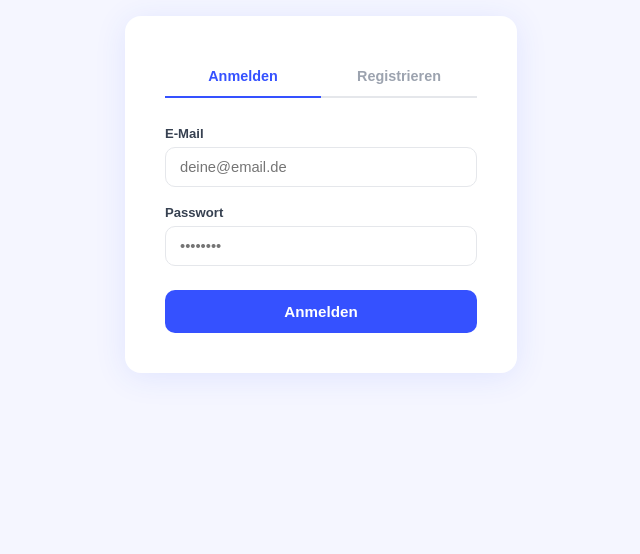
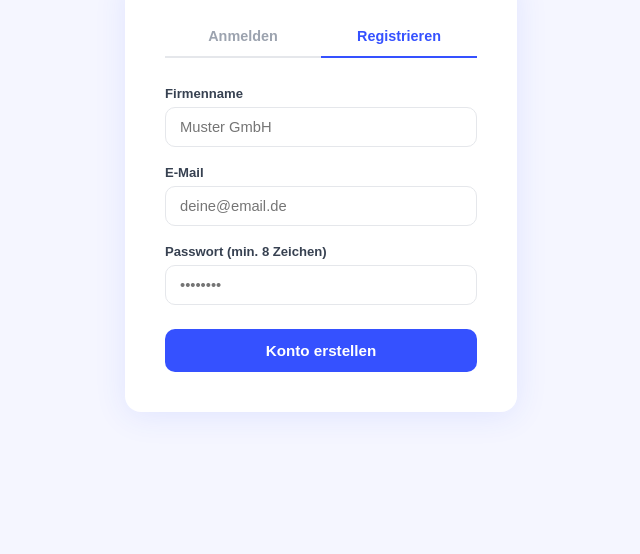
Before and after one commit to adsmasters/reviewguards-website, a plain HTML site: page app/login.html in a window 1280 px wide. Shown: the part 246-800 px from the top of the page, without its empty margins (319-959 px from the left). Drawn offline with nearby package versions, Linux system fonts and the light colour scheme.

Commit message:
Set register as default tab, add Login link to navbar on all pages
Co-Authored-By: Claude Opus 4.6 (1M context) <noreply@anthropic.com>

```diff
--- a/app/login.html
+++ b/app/login.html
@@ -39,16 +39,16 @@
   </div>
   <div class="card">
     <div class="tabs">
-      <div class="tab active" data-tab="login">Anmelden</div>
-      <div class="tab" data-tab="register">Registrieren</div>
+      <div class="tab" data-tab="login">Anmelden</div>
+      <div class="tab active" data-tab="register">Registrieren</div>
     </div>
     <div id="msg" class="msg"></div>
-    <div class="panel active" id="panel-login">
+    <div class="panel" id="panel-login">
       <div class="form-group"><label>E-Mail</label><input type="email" id="l-email" placeholder="deine@email.de" autocomplete="email"></div>
       <div class="form-group"><label>Passwort</label><input type="password" id="l-pass" placeholder="••••••••" autocomplete="current-password"></div>
       <button class="btn" id="login-btn">Anmelden</button>
     </div>
-    <div class="panel" id="panel-register">
+    <div class="panel active" id="panel-register">
       <div class="form-group"><label>Firmenname</label><input type="text" id="r-company" placeholder="Muster GmbH"></div>
       <div class="form-group"><label>E-Mail</label><input type="email" id="r-email" placeholder="deine@email.de"></div>
       <div class="form-group"><label>Passwort (min. 8 Zeichen)</label><input type="password" id="r-pass" placeholder="••••••••"></div>
```
Also changed, not shown: index.html (+1 -0 lines), pricing.html (+1 -0 lines), review-checker.html (+1 -0 lines).
